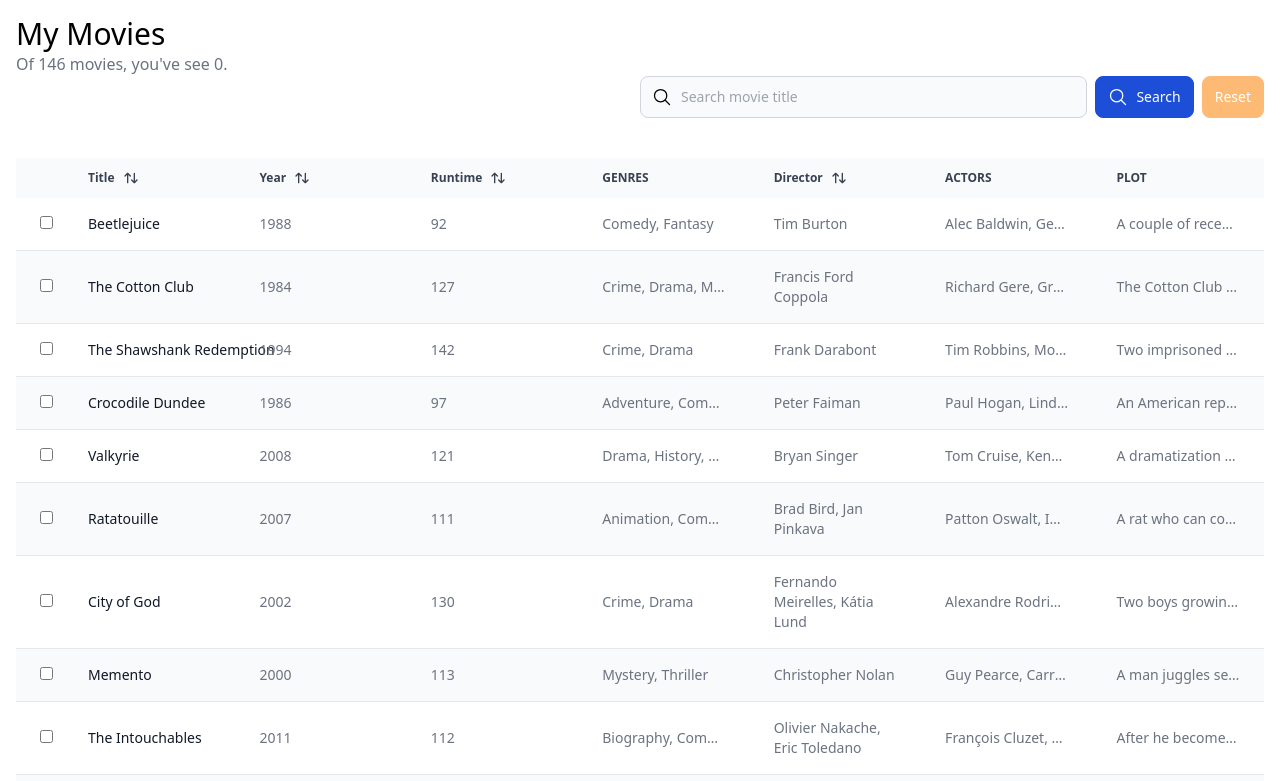
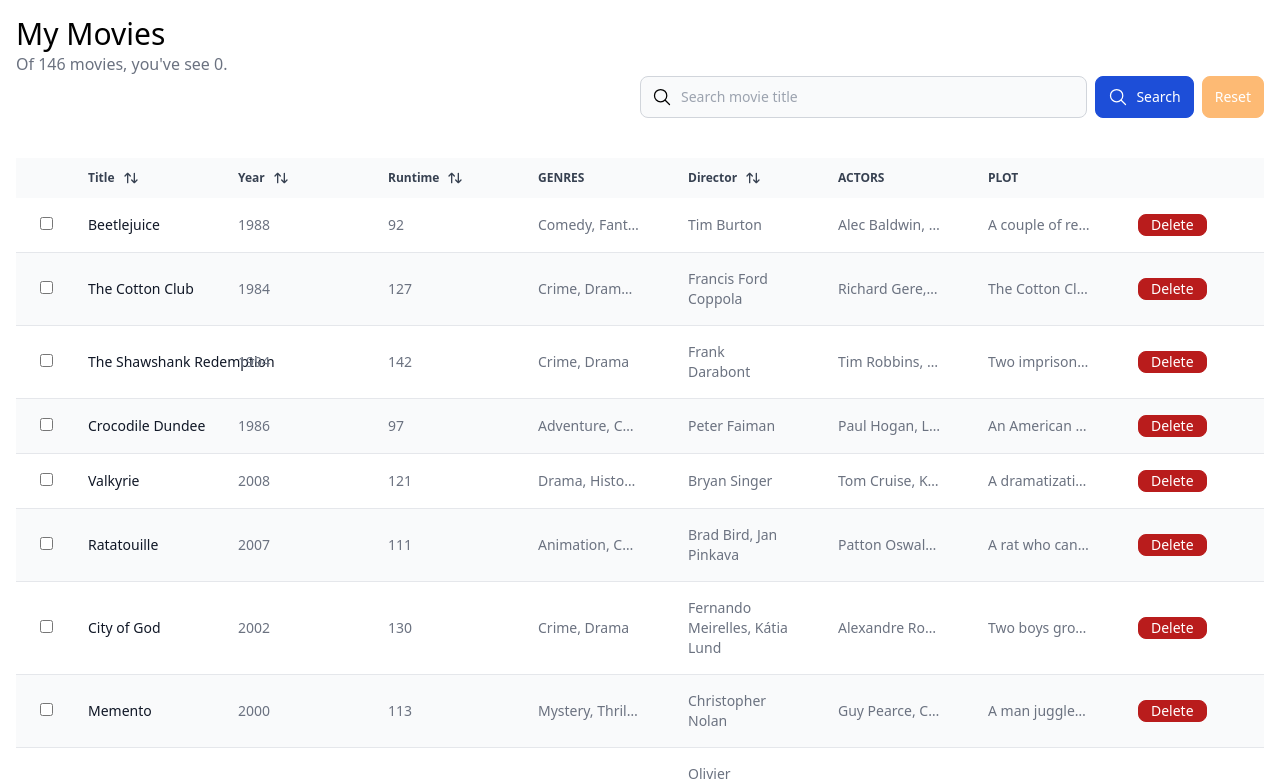
Before and after one commit to dannycallaghan/movietracker, a React (Vite) app: page / in a window 1280 px wide. Shown: the top 781 px of the page. Built offline with nearby package versions, Linux system fonts and the light colour scheme.

Commit message:
Initial commit

```diff
--- a/src/components/MovieTable.jsx
+++ b/src/components/MovieTable.jsx
@@ -1,7 +1,12 @@
 import { TbArrowsSort } from 'react-icons/tb';
 import { useEffect, useState } from 'react';
 
-export default function MovieTable({ movies, handleViewed, handleSort }) {
+export default function MovieTable({
+	movies,
+	handleViewed,
+	handleSort,
+	handleDelete,
+}) {
 	const [data, setData] = useState(movies);
 
 	useEffect(() => {
@@ -46,6 +51,7 @@
 						</th>
 						<th className="px-6 py-3">Actors</th>
 						<th className="px-6 py-3">Plot</th>
+						<th className="px-6 py-3"></th>
 					</tr>
 				</thead>
 				<tbody>
@@ -75,6 +81,14 @@
 							<td className="px-6 py-4">{movie.director}</td>
 							<td className="w-[50px] truncate px-6 py-4">{movie.actors}</td>
 							<td className="w-[50px] truncate px-6 py-4">{movie.plot}</td>
+							<td className="px-6 py-4">
+								<button
+									className="inline-flex items-center rounded-lg border border-red-700 bg-red-700 px-3 text-sm font-medium text-white"
+									onClick={() => handleDelete(movie.id)}
+								>
+									Delete
+								</button>
+							</td>
 						</tr>
 					))}
 				</tbody>
--- a/src/components/Movies.jsx
+++ b/src/components/Movies.jsx
@@ -1,6 +1,6 @@
 import MovieTable from './MovieTable.jsx';
 import MovieSearch from './MovieSearch.jsx';
-import { useRef, useState } from 'react';
+import { useEffect, useRef, useState } from 'react';
 
 function formatMoviesJSON(movies) {
 	return movies.map((movie) => {
@@ -85,6 +85,19 @@
 		setFilteredData(data);
 	};
 
+	const handleDelete = (id) => {
+		setData((prev) => {
+			const result = prev.filter((movie) => {
+				return movie.id !== id;
+			});
+			return [...result];
+		});
+	};
+
+	useEffect(() => {
+		setFilteredData(data);
+	}, [data]);
+
 	return (
 		<>
 			<p className="w-1/2 text-gray-500">
@@ -95,6 +108,7 @@
 				movies={filteredData}
 				handleViewed={handleViewed}
 				handleSort={handleSort}
+				handleDelete={handleDelete}
 			/>
 		</>
 	);
```
